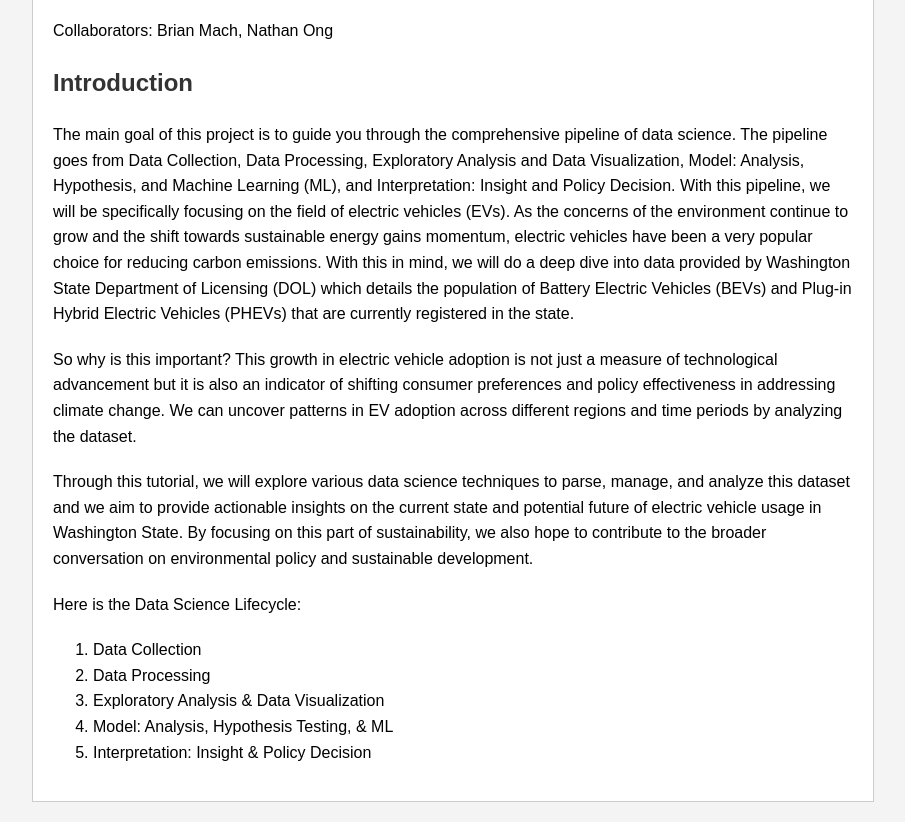
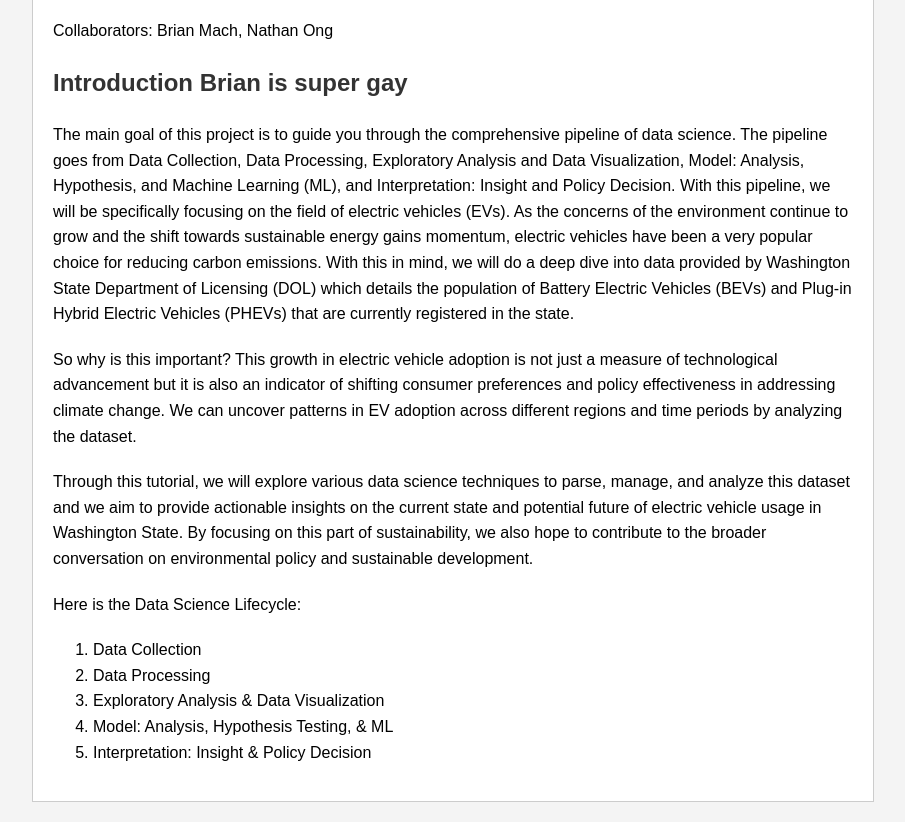
Before and after one commit to bmach1062/bmach1062.github.io, a plain HTML site: page index.html in a window 1280 px wide. Shown: the part 117-939 px from the top of the page, without its empty margins (187-1092 px from the left). Drawn offline with Linux system fonts and the light colour scheme.

Commit message:
Initial Comment

```diff
--- a/index.html
+++ b/index.html
@@ -34,7 +34,7 @@
     <h1>Electric Vehicle Population</h1>
     <p>Collaborators: Brian Mach, Nathan Ong</p>
     <!--This is our introduction into the data science pipeline-->
-    <h2>Introduction</h2>
+    <h2>Introduction Brian is super gay</h2>
     <p>
         The main goal of this project is to guide you through the comprehensive pipeline of data science. The pipeline goes from Data Collection, Data Processing, Exploratory Analysis and Data Visualization, Model: Analysis, Hypothesis, and Machine Learning (ML), and Interpretation: Insight and Policy Decision. With this pipeline, we will be specifically focusing on the field of electric vehicles (EVs). As the concerns of the environment continue to grow and the shift towards sustainable energy gains momentum, electric vehicles have been a very popular choice for reducing carbon emissions. With this in mind, we will do a deep dive into data provided by Washington State Department of Licensing (DOL) which details the population of Battery Electric Vehicles (BEVs) and Plug-in Hybrid Electric Vehicles (PHEVs) that are currently registered in the state.
     </p>
```
